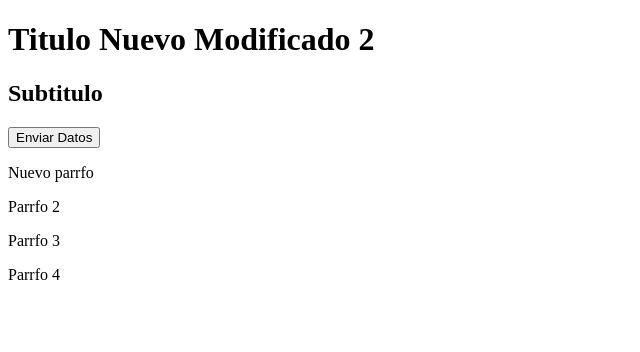
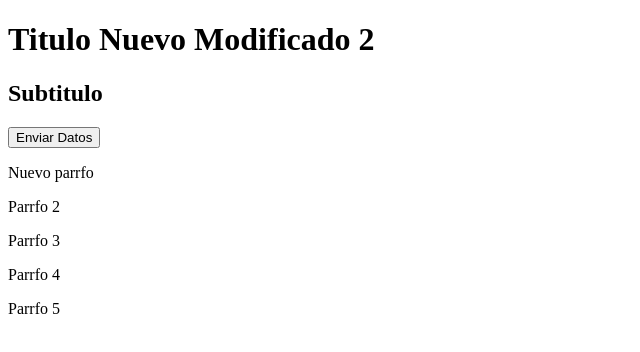
Before and after one commit to diegosnt/hello-world-git, a plain HTML site: page index.html in a window 1280 px wide. Shown: the full height of the page, 0-640 px from the left. Drawn offline with Linux system fonts and the light colour scheme.

Commit message:
Se agrega el parrafo 5

```diff
--- a/index.html
+++ b/index.html
@@ -16,5 +16,6 @@
     <p>Parrfo 2</p>
     <p>Parrfo 3</p>
     <p>Parrfo 4</p>
+    <p>Parrfo 5</p>
 </body>
 </html>
```
